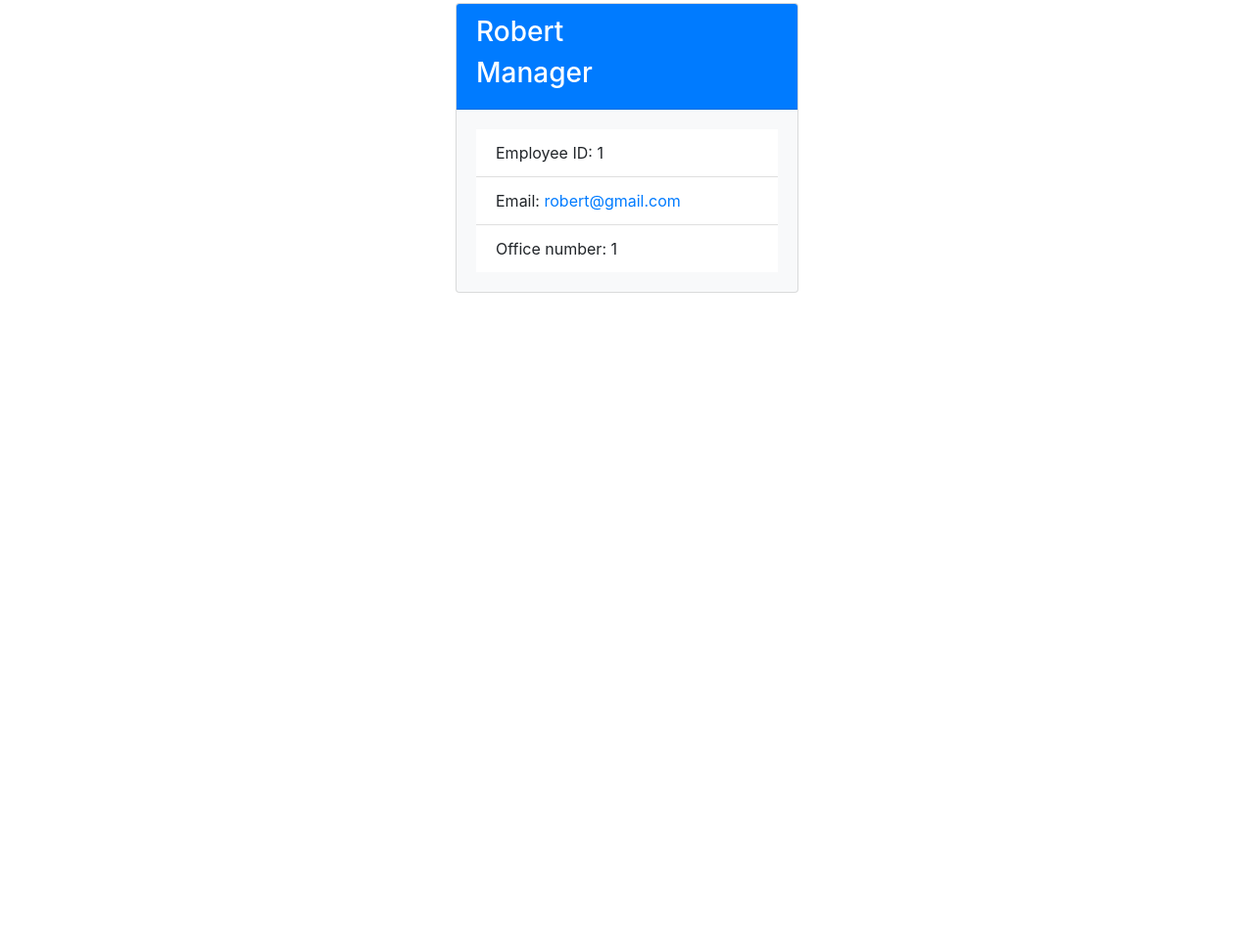
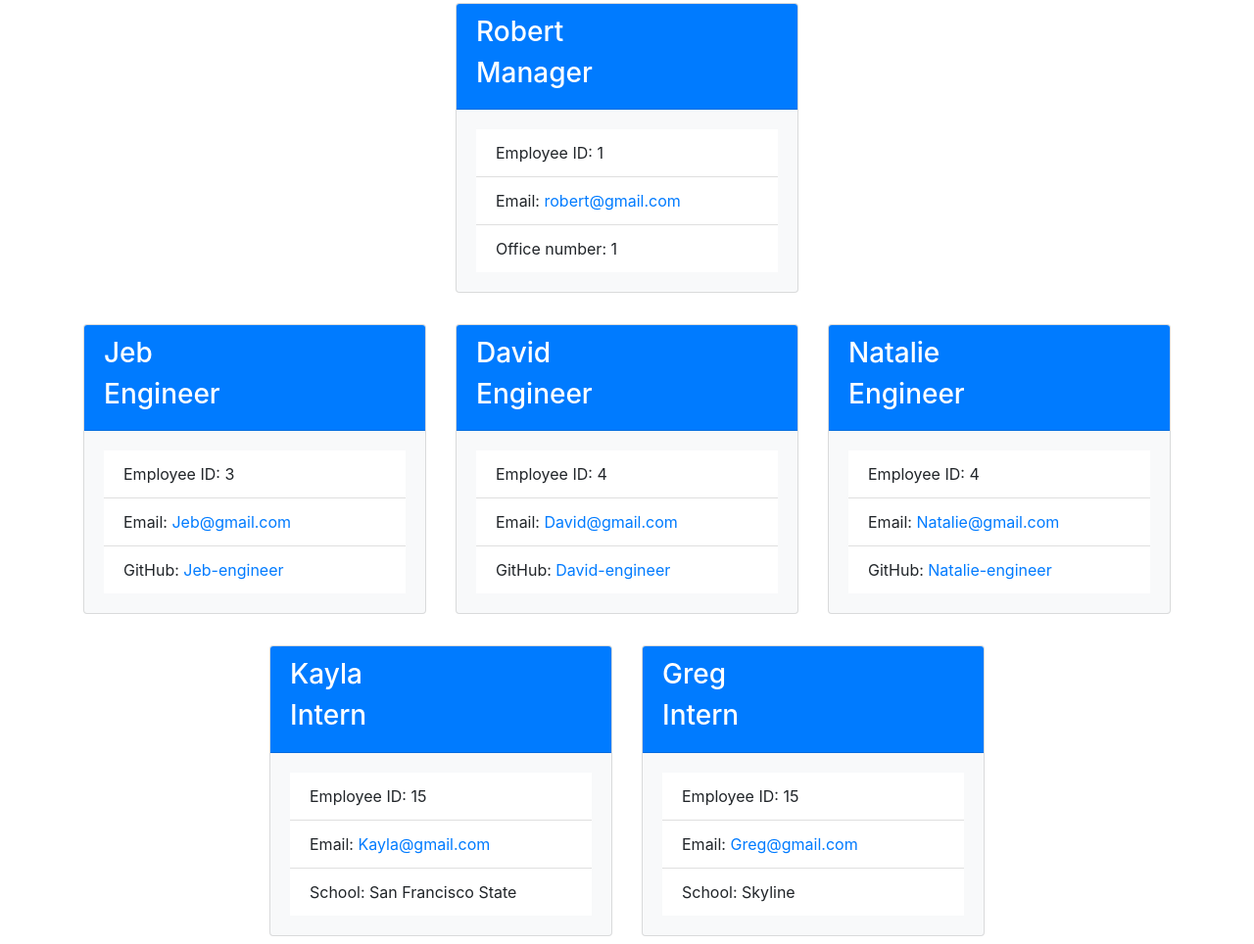
Before and after one commit to brian-presta/team-profile-generator, a website: page index.html in a window 1280 px wide. Shown: the part 165-1129 px from the top of the page at 98% size. Before the commit the page ends 800 px from the top, so only its background shows below. Drawn offline with nearby package versions, Linux system fonts and the light colour scheme.

Commit message:
touchups

```diff
--- a/index.html
+++ b/index.html
@@ -7,15 +7,16 @@
     <link rel="stylesheet" href="https://cdnjs.cloudflare.com/ajax/libs/twitter-bootstrap/4.5.0/css/bootstrap.min.css">
 </head>
 <body>
-    <header class="container-flex">
+    <header class="container-fluid">
         <nav class="navbar navbar-dark justify-content-center" style="background-color: #ff4444;">
             <h1 class=" text-light p-4">My Team</h1>
         </nav>
     </header>
     <main class="container">
+        <!-- Manager row -->
         <section class="row justify-content-center mt-md-5">
             <div class="col-12 d-block d-sm-none text-center my-2"><h3>Manager</h3></div>
-            <div class=" col-12 col-md-4 ">
+            <div class=" col-12 col-md-4 mb-2">
                 <div class="card bg-light">
                     <div class="card-header bg-primary text-white">
                       <h3>Robert</h3>
@@ -28,8 +29,92 @@
                           <li class="list-group-item">Office number: 1</li>
                         </ul>
                     </div>
+                </div>
             </div>
-              </div>
+        </section>
+        <!-- Engineer row -->
+        <section class="row justify-content-center mt-md-4">
+            <div class="col-12 d-block d-sm-none text-center my-2"><h3>Engineers</h3></div>
+
+            <div class=" col-12 col-md-4 mb-2">
+                <div class="card bg-light">
+                    <div class="card-header bg-primary text-white">
+                      <h3>Jeb</h3>
+                      <h3>Engineer</h3>
+                    </div>
+                    <div class="card-body">
+                        <ul class="list-group list-group-flush">
+                          <li class="list-group-item">Employee ID: 3</li>
+                          <li class="list-group-item">Email: <a href="mailto:Jeb@gmail.com">Jeb@gmail.com</a></li>
+                          <li class="list-group-item">GitHub: <a href="https://github.com/Jeb-engineer">Jeb-engineer</a></li>
+                        </ul>
+                    </div>
+                </div>
+            </div>
+            <div class=" col-12 col-md-4 mb-2">
+                <div class="card bg-light">
+                    <div class="card-header bg-primary text-white">
+                      <h3>David</h3>
+                      <h3>Engineer</h3>
+                    </div>
+                    <div class="card-body">
+                        <ul class="list-group list-group-flush">
+                          <li class="list-group-item">Employee ID: 4</li>
+                          <li class="list-group-item">Email: <a href="mailto:David@gmail.com">David@gmail.com</a></li>
+                          <li class="list-group-item">GitHub: <a href="https://github.com/David-engineer">David-engineer</a></li>
+                        </ul>
+                    </div>
+                </div>
+            </div>
+            <div class=" col-12 col-md-4 mb-2">
+                <div class="card bg-light">
+                    <div class="card-header bg-primary text-white">
+                      <h3>Natalie</h3>
+                      <h3>Engineer</h3>
+                    </div>
+                    <div class="card-body">
+                        <ul class="list-group list-group-flush">
+                          <li class="list-group-item">Employee ID: 4</li>
+                          <li class="list-group-item">Email: <a href="mailto:Natalie@gmail.com">Natalie@gmail.com</a></li>
+                          <li class="list-group-item">GitHub: <a href="https://github.com/Natalie-engineer">Natalie-engineer</a></li>
+                        </ul>
+                    </div>
+                </div>
+            </div>
+        </section>
+        <!-- Intern Row -->
+        <section class="row justify-content-center mt-md-4">
+            <div class="col-12 d-block d-sm-none text-center my-2"><h3>Interns</h3></div>
+            <div class=" col-12 col-md-4 mb-2">
+                <div class="card bg-light">
+                    <div class="card-header bg-primary text-white">
+                      <h3>Kayla</h3>
+                      <h3>Intern</h3>
+                    </div>
+                    <div class="card-body">
+                        <ul class="list-group list-group-flush">
+                          <li class="list-group-item">Employee ID: 15</li>
+                          <li class="list-group-item">Email: <a href="mailto:kayla@gmail.com">Kayla@gmail.com</a></li>
+                          <li class="list-group-item">School: San Francisco State</li>
+                        </ul>
+                    </div>
+                </div>
+            </div>
+            <div class=" col-12 col-md-4 mb-2">
+                <div class="card bg-light">
+                    <div class="card-header bg-primary text-white">
+                      <h3>Greg</h3>
+                      <h3>Intern</h3>
+                    </div>
+                    <div class="card-body">
+                        <ul class="list-group list-group-flush">
+                          <li class="list-group-item">Employee ID: 15</li>
+                          <li class="list-group-item">Email: <a href="mailto:greg@gmail.com">Greg@gmail.com</a></li>
+                          <li class="list-group-item">School: Skyline</li>
+                        </ul>
+                    </div>
+                </div>
+            </div>
         </section>
     </main>
     <script src="https://code.jquery.com/jquery-3.5.1.min.js"></script>
```
